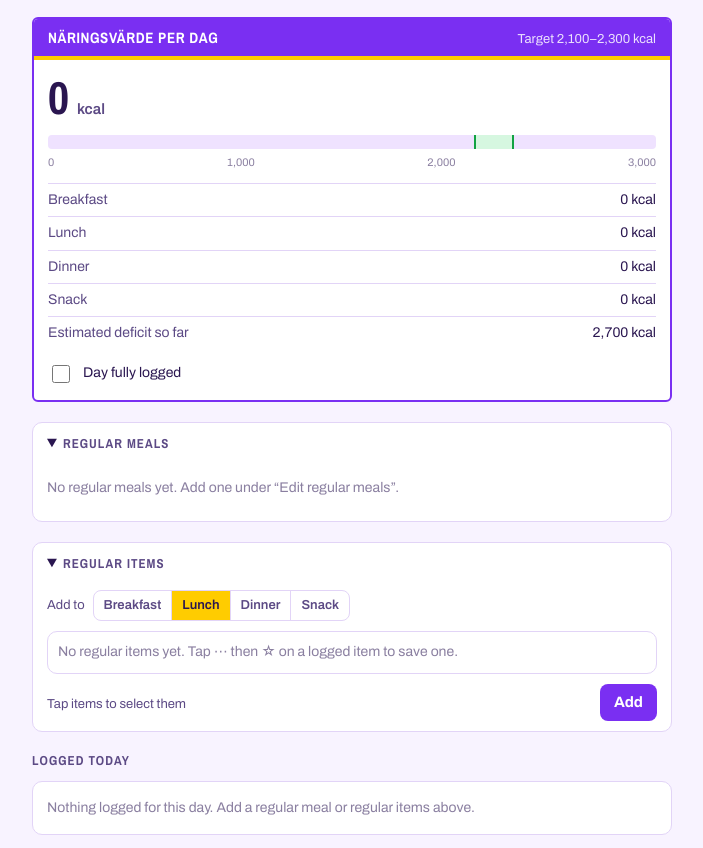
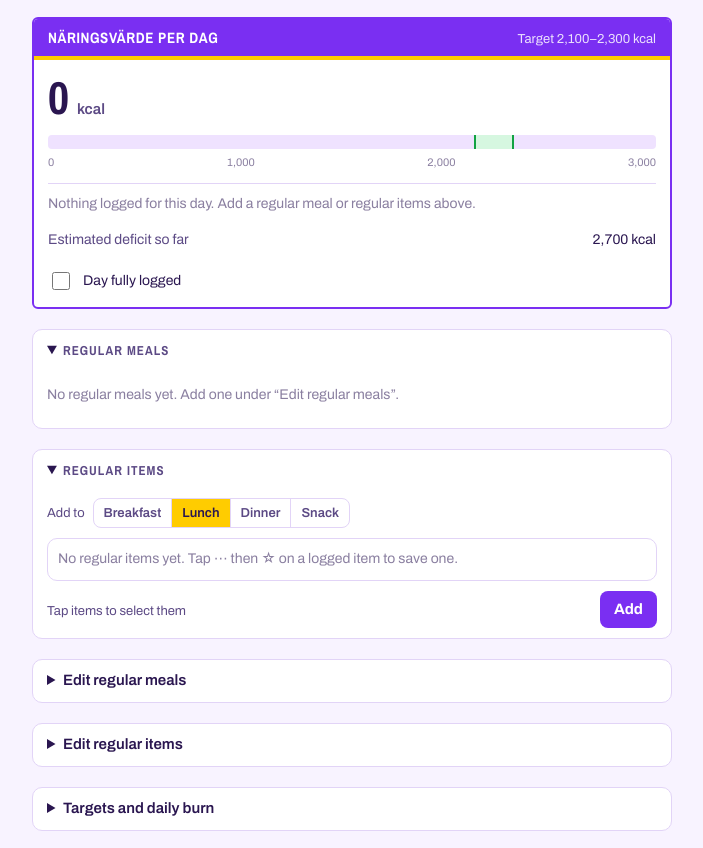
Before and after one commit to Perhoinc/Kcal-diary, a plain HTML site: page index.html in a window 1280 px wide. Shown: the part 64-912 px from the top of the page, without its empty margins (288-991 px from the left). Drawn offline with Linux system fonts and the light colour scheme.

Commit message:
Show the day's log inside the summary panel
Meal groups with their items now sit under the total and meter, replacing
the separate per-meal rows and the Logged today section.

Co-Authored-By: Claude Opus 5.5 <noreply@anthropic.com>
Claude-Session: https://claude.ai/code/session_01GcTBNKZigpwawUJXu75HkP

```diff
--- a/index.html
+++ b/index.html
@@ -84,7 +84,10 @@ body[data-view="history"] .today-only,body[data-view="today"] .history-only{disp
 .meter .fill{position:absolute;top:3px;bottom:3px;left:0;background:var(--accent);border-radius:3px}
 .meter .fill.over{background:var(--over)}
 .scale{display:flex;justify-content:space-between;font-size:11px;color:var(--muted)}
-.rows{margin-top:12px;border-top:1px solid var(--line)}
+.rows{margin-top:0}
+.daylog{margin-top:12px;border-top:1px solid var(--line)}
+.daylog .meal:last-child{border-bottom:1px solid var(--line)}
+.daylog .empty{padding:10px 0}
 .row{display:flex;justify-content:space-between;padding:6px 0;border-bottom:1px solid var(--line);font-size:14px}
 .row:last-child{border-bottom:0}
 .row .k{color:var(--ink-soft)}
@@ -207,6 +210,7 @@ summary{cursor:pointer;font-weight:600}
       <div class="big"><span class="v num" id="total">–</span><span class="u">kcal</span><span class="pill" id="pill" hidden></span></div>
       <div class="meter" aria-hidden="true"><div class="band" id="band"></div><div class="fill" id="fill"></div></div>
       <div class="scale num" id="scale"><span>0</span><span>1,000</span><span>2,000</span><span>3,000</span></div>
+      <div class="daylog" id="entries"><div class="empty">Loading the log…</div></div>
       <div class="rows num" id="rows"></div>
       <label class="complete"><input type="checkbox" id="complete"> Day fully logged</label>
     </div>
@@ -230,10 +234,6 @@ summary{cursor:pointer;font-weight:600}
     </div>
   </details>
 
-  <section class="today-only" style="display:flex;flex-direction:column;gap:10px">
-    <h2>Logged today</h2>
-    <div class="card" id="entries"><div class="empty">Loading the log…</div></div>
-  </section>
 
   <section class="history-only" style="display:flex;flex-direction:column;gap:10px">
     <h2>Last 14 days</h2>
@@ -310,8 +310,7 @@ function render(){
     else if(tot>=targetLow){pill.className="pill ok";pill.textContent="In range"}
     else{pill.className="pill under";pill.textContent=`${n(targetHigh-tot)} left`}
   } else pill.hidden=true;
-  $("rows").innerHTML=MEALS.map(m=>{const v=list.filter(e=>e.meal===m).reduce((a,e)=>a+(Number(e.kcal)||0),0);return `<div class="row"><span class="k">${m}</span><span>${n(v)} kcal</span></div>`}).join("")+
-    `<div class="row"><span class="k">${complete?"Estimated deficit":"Estimated deficit so far"}</span><span>${n(burn-tot)} kcal</span></div>`;
+  $("rows").innerHTML=`<div class="row"><span class="k">${complete?"Estimated deficit":"Estimated deficit so far"}</span><span>${n(burn-tot)} kcal</span></div>`;
   $("complete").checked=complete;$("complete").disabled=!S.canWrite||!S.loaded;
 
   // quick add
--- a/sw.js
+++ b/sw.js
@@ -1,5 +1,5 @@
 // Bump VERSION whenever any file below changes, so installed copies fetch the new files.
-const VERSION = "v5";
+const VERSION = "v6";
 const CACHE = "kcal-diary-" + VERSION;
 const FILES = [
   "./",
```
